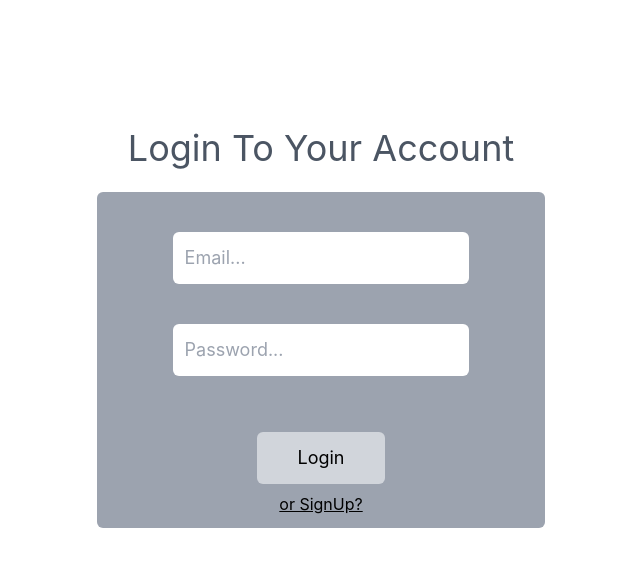
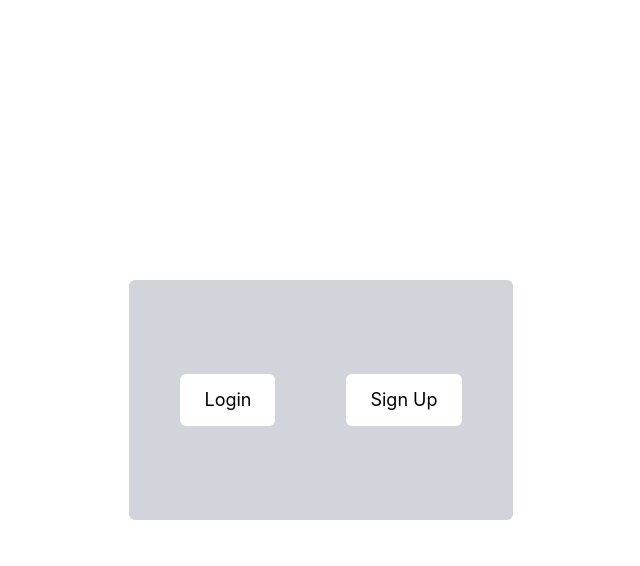
Before and after one commit to Enayat789/fireBase_webapp, a React (Create React App) app: page / in a window 1280 px wide. Shown: the top 566 px of the page, without its empty margins (319-959 px from the left). Built offline with nearby package versions, Linux system fonts and the light colour scheme.

Commit message:
Home comp. created

```diff
--- a/src/App.js
+++ b/src/App.js
@@ -1,4 +1,5 @@
 import "./App.css";
+import Home from "./Components/Home/Home";
 import Login from "./Components/Login/Login";
 import SignUp from "./Components/SignUp/SignUp";
 import { Routes, Route } from "react-router-dom";
@@ -7,7 +8,8 @@ function App() {
   return (
     <>
       <Routes>
-        <Route path="/" element={<Login />} />
+        <Route path="/" element={<Home />} />
+        <Route path="/signin" element={<Login />} />
         <Route path="/signup" element={<SignUp />} />
       </Routes>
     </>
--- /dev/null
+++ b/src/Components/Home/Home.jsx
@@ -0,0 +1,19 @@
+import React from "react";
+import { Link } from "react-router-dom";
+
+const Home = () => {
+  return (
+    <div className=" w-[100vw] h-[100vh] flex flex-col gap-4 justify-center items-center">
+      <div className=" bg-gray-300 w-[30%] h-[30%] flex justify-around items-center p-4 rounded-md">
+        <button className=" bg-white rounded-md pl-6 pr-6 p-3 text-lg">
+          <Link to="/signin">Login</Link>
+        </button>
+        <button className=" bg-white rounded-md pl-6 pr-6 p-3 text-lg">
+          <Link to="/signup">Sign Up</Link>
+        </button>
+      </div>
+    </div>
+  );
+};
+
+export default Home;
--- a/src/Components/Login/Login.jsx
+++ b/src/Components/Login/Login.jsx
@@ -64,6 +64,10 @@ const Login = () => {
           </Link>
         </div>
       </div>
+
+      <Link to="/">
+        <button className=" bg-gray-300 pl-6 pr-6 p-3 rounded-lg">Home</button>
+      </Link>
     </div>
   );
 };
--- a/src/Components/SignUp/SignUp.jsx
+++ b/src/Components/SignUp/SignUp.jsx
@@ -72,11 +72,15 @@ const SignUp = () => {
           </button>
 
           {/* to navigate to SIGNIN COMP. i am using link */}
-          <Link to="/">
+          <Link to="/signin">
             <u>or SignIn?</u>
           </Link>
         </div>
       </div>
+
+      <Link to="/">
+        <button className=" bg-gray-300 pl-6 pr-6 p-3 rounded-lg">Home</button>
+      </Link>
     </div>
   );
 };
```
